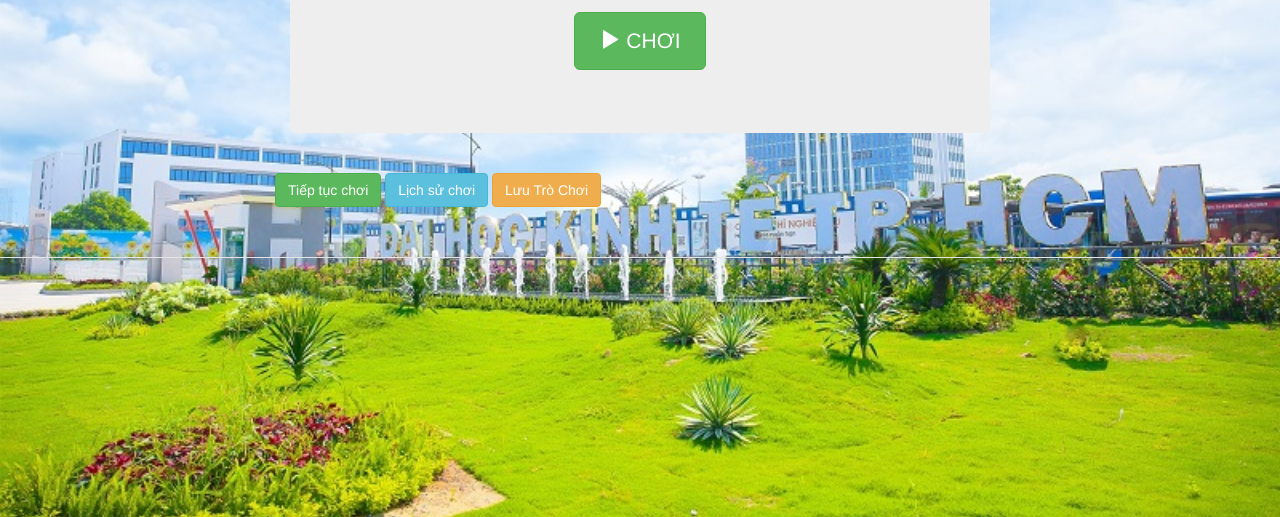
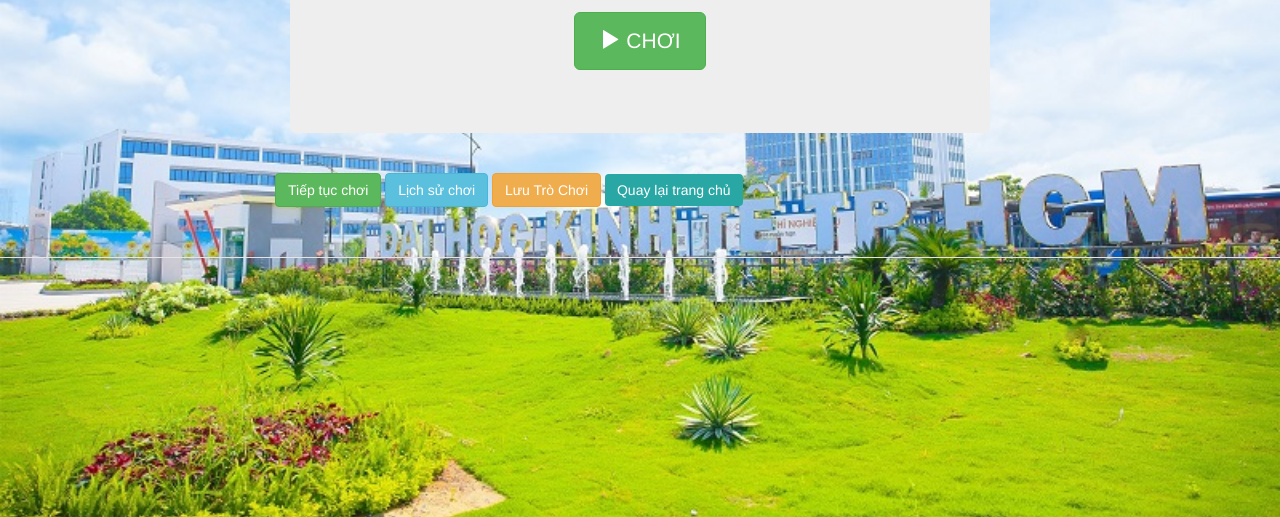
Before and after one commit to LemyTruc/Game2, a plain HTML site: page puzzle-master/index.html in a window 1280 px wide. Shown: the part 283-800 px from the top of the page. Drawn offline with nearby package versions, Linux system fonts and the light colour scheme.

Commit message:
Update index.html

```diff
--- a/puzzle-master/index.html
+++ b/puzzle-master/index.html
@@ -63,6 +63,7 @@
                 <button id="continue-btn" type="button" class="btn btn-success">Tiếp tục chơi</button>
                 <button id="history-btn" type="button" class="btn btn-info">Lịch sử chơi</button>
                 <button id="save-btn" type="button" class="btn btn-warning">Lưu Trò Chơi</button>
+                <button id="Back-btn" type="button" class="btn btn-warning">Quay lại trang chủ</button>
             </p>
         </div>
 
```
